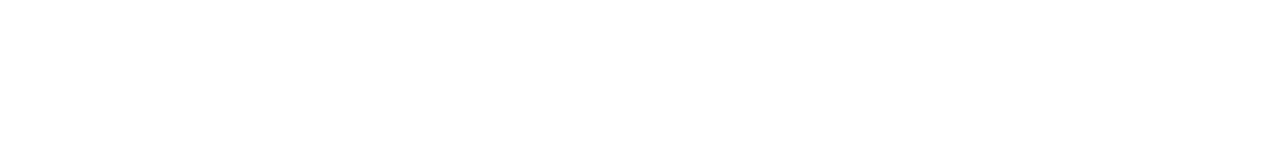
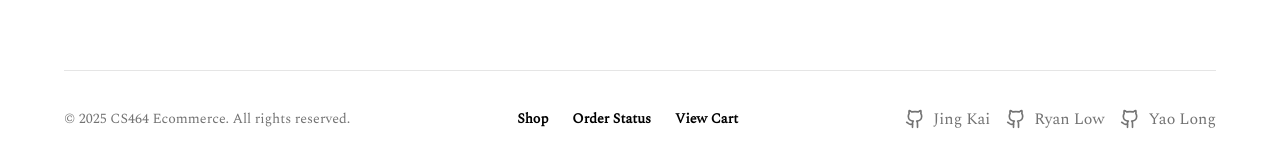
Before and after one commit to CS464-ECOMMERCE/frontend, a Next.js app: page /order in a window 1280 px wide. Shown: the part 633-797 px from the top of the page. Built offline with nearby package versions, Linux system fonts and the light colour scheme; no server answers.

Commit message:
feat: added footer

```diff
--- /dev/null
+++ b/components/Footer.js
@@ -0,0 +1,62 @@
+import Link from "next/link";
+import { Github } from "lucide-react";
+import { getNavItems } from "./navigation";
+
+export function Footer() {
+  const yl = "Yao Long";
+  const rl = "Ryan Low";
+  const jk = "Jing Kai";
+  const navItems = getNavItems().filter(
+    (item) => item.show && item.name !== "Sign out" && item.name !== "Login",
+  );
+
+  return (
+    <footer className="border-t bg-background w-full">
+      <div className="container flex flex-col items-center justify-between gap-4 py-10 md:h-24 md:flex-row md:py-0">
+        <div className="flex flex-col items-center gap-4 px-8 md:flex-row md:gap-2 md:px-0">
+          <p className="text-center text-sm leading-loose text-muted-foreground md:text-left">
+            &copy; {new Date().getFullYear()} CS464 Ecommerce. All rights
+            reserved.
+          </p>
+        </div>
+        <nav className="flex items-center gap-4 md:gap-6">
+          {navItems.map((item, id) => (
+            <Link
+              key={id}
+              href={item.link}
+              className="text-sm font-bold hover:underline"
+            >
+              {item.name}
+            </Link>
+          ))}
+        </nav>
+        <div className="flex flex-col sm:flex-row items-center gap-4">
+          <Link
+            href="https://github.com/ooijingkai10"
+            className="flex items-center gap-2 text-muted-foreground hover:text-foreground"
+          >
+            <Github className="h-5 w-5" />
+            <span className="md:inline">{jk}</span>
+            <span className="sr-only"></span>
+          </Link>
+          <Link
+            href="https://github.com/RyanxLowz"
+            className="flex items-center gap-2 text-muted-foreground hover:text-foreground"
+          >
+            <Github className="h-5 w-5" />
+            <span className="md:inline">{rl}</span>
+            <span className="sr-only">GitHub Profile 2</span>
+          </Link>
+          <Link
+            href="https://github.com/yaolongt"
+            className="flex items-center gap-2 text-muted-foreground hover:text-foreground"
+          >
+            <Github className="h-5 w-5" />
+            <span className="md:inline">{yl}</span>
+            <span className="sr-only">GitHub Profile 3</span>
+          </Link>
+        </div>
+      </div>
+    </footer>
+  );
+}
--- a/components/Navbar.js
+++ b/components/Navbar.js
@@ -14,15 +14,8 @@
 import Typography from "@mui/material/Typography";
 import { Button } from "@/components/ui/button";
 import { useRouter } from "next/navigation";
-import CartTrolleyButton from "./cart/CartTrolleyButton";
 import { signOut, useSession } from "next-auth/react";
-import {
-  Login,
-  StoreMallDirectory,
-  Dashboard,
-  Logout,
-  Checklist,
-} from "@mui/icons-material";
+import { getNavItems } from "./navigation";
 
 const drawerWidth = 240;
 
@@ -43,76 +36,7 @@
     }
   };
 
-  const navItems = [
-    {
-      name: "Shop",
-      link: "/shop",
-      icon: (
-        <Button variant="ghost" color="black">
-          <StoreMallDirectory sx={{ scale: 1.5 }} />
-        </Button>
-      ),
-      show: !session,
-    },
-    {
-      name: "Order Status",
-      link: "/order",
-      icon: (
-        <Button variant="ghost" color="black">
-          <Checklist sx={{ scale: 1.5 }} />
-        </Button>
-      ),
-      show: !session,
-    },
-    {
-      name: "View Cart",
-      link: "/cart",
-      icon: <CartTrolleyButton />,
-      show: !session,
-    },
-    {
-      name: "Login",
-      link: "/login",
-      icon: (
-        <Button variant="ghost" color="black">
-          <Login sx={{ scale: 1.5 }} />
-        </Button>
-      ),
-      show: !session,
-    },
-    {
-      name: "Dashboard",
-      link: "/admin",
-      icon: (
-        <Button variant="ghost" color="black">
-          <Dashboard sx={{ scale: 1.5 }} />
-        </Button>
-      ),
-      show: session,
-    },
-    {
-      name: "View Orders",
-      link: "/admin/order",
-      icon: (
-        <Button variant="ghost" color="black">
-          <Checklist sx={{ scale: 1.5 }} />
-        </Button>
-      ),
-      show: session,
-    },
-    {
-      name: "Sign out",
-      link: "/login",
-      icon: null,
-      show: session,
-      icon: (
-        <Button variant="ghost" color="black">
-          <Logout sx={{ scale: 1.5 }} />
-        </Button>
-      ),
-      action: handleSignout,
-    },
-  ];
+  const navItems = getNavItems(session, handleSignout);
 
   const drawer = (
     <Box onClick={handleDrawerToggle}>
--- /dev/null
+++ b/components/navigation.js
@@ -0,0 +1,80 @@
+import CartTrolleyButton from "./cart/CartTrolleyButton";
+import {
+  Login,
+  StoreMallDirectory,
+  Dashboard,
+  Logout,
+  Checklist,
+} from "@mui/icons-material";
+import { Button } from "@/components/ui/button";
+
+export const getNavItems = (session, handleSignout) => [
+  {
+    name: "Shop",
+    link: "/shop",
+    icon: (
+      <Button variant="ghost" color="black">
+        <StoreMallDirectory sx={{ scale: 1.5 }} />
+      </Button>
+    ),
+    show: !session,
+  },
+  {
+    name: "Order Status",
+    link: "/order",
+    icon: (
+      <Button variant="ghost" color="black">
+        <Checklist sx={{ scale: 1.5 }} />
+      </Button>
+    ),
+    show: !session,
+  },
+  {
+    name: "View Cart",
+    link: "/cart",
+    icon: <CartTrolleyButton />,
+    show: !session,
+  },
+  {
+    name: "Login",
+    link: "/login",
+    icon: (
+      <Button variant="ghost" color="black">
+        <Login sx={{ scale: 1.5 }} />
+      </Button>
+    ),
+    show: !session,
+  },
+  {
+    name: "Dashboard",
+    link: "/admin",
+    icon: (
+      <Button variant="ghost" color="black">
+        <Dashboard sx={{ scale: 1.5 }} />
+      </Button>
+    ),
+    show: session,
+  },
+  {
+    name: "View Orders",
+    link: "/admin/order",
+    icon: (
+      <Button variant="ghost" color="black">
+        <Checklist sx={{ scale: 1.5 }} />
+      </Button>
+    ),
+    show: session,
+  },
+  {
+    name: "Sign out",
+    link: "/login",
+    icon: null,
+    show: session,
+    icon: (
+      <Button variant="ghost" color="black">
+        <Logout sx={{ scale: 1.5 }} />
+      </Button>
+    ),
+    action: handleSignout,
+  },
+];
--- a/src/app/_app.js
+++ b/src/app/_app.js
@@ -7,6 +7,7 @@
 import { fetchCart } from "@/store/cartSlice";
 import { SessionProvider } from "next-auth/react";
 import FloatingCartButton from "@/components/cart/FloatingCartButton";
+import { Footer } from "@/components/Footer";
 
 function App({ children }) {
   const dispatch = useDispatch();
@@ -21,6 +22,7 @@
       <Box component="main" sx={{ p: 3 }} className="display-screen">
         {children}
       </Box>
+      <Footer />
     </>
   );
 }
```
